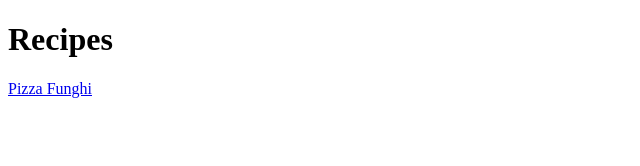
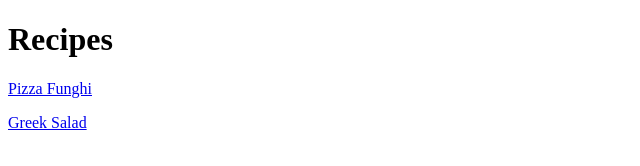
Before and after one commit to Joel4322/odin-recipes, a plain HTML site: page index.html in a window 1280 px wide. Shown: the full height of the page, 0-640 px from the left. Drawn offline with Linux system fonts and the light colour scheme.

Commit message:
small adjusments

```diff
--- a/index.html
+++ b/index.html
@@ -9,4 +9,5 @@
         <h1>Recipes</h1>
         <a href=./recipes/Pizza_Fungi.html>Pizza Funghi</a>
     </body>
+    <p><a href=./recipes/greek_salad.html> Greek Salad </a></p>
 </html>
```
